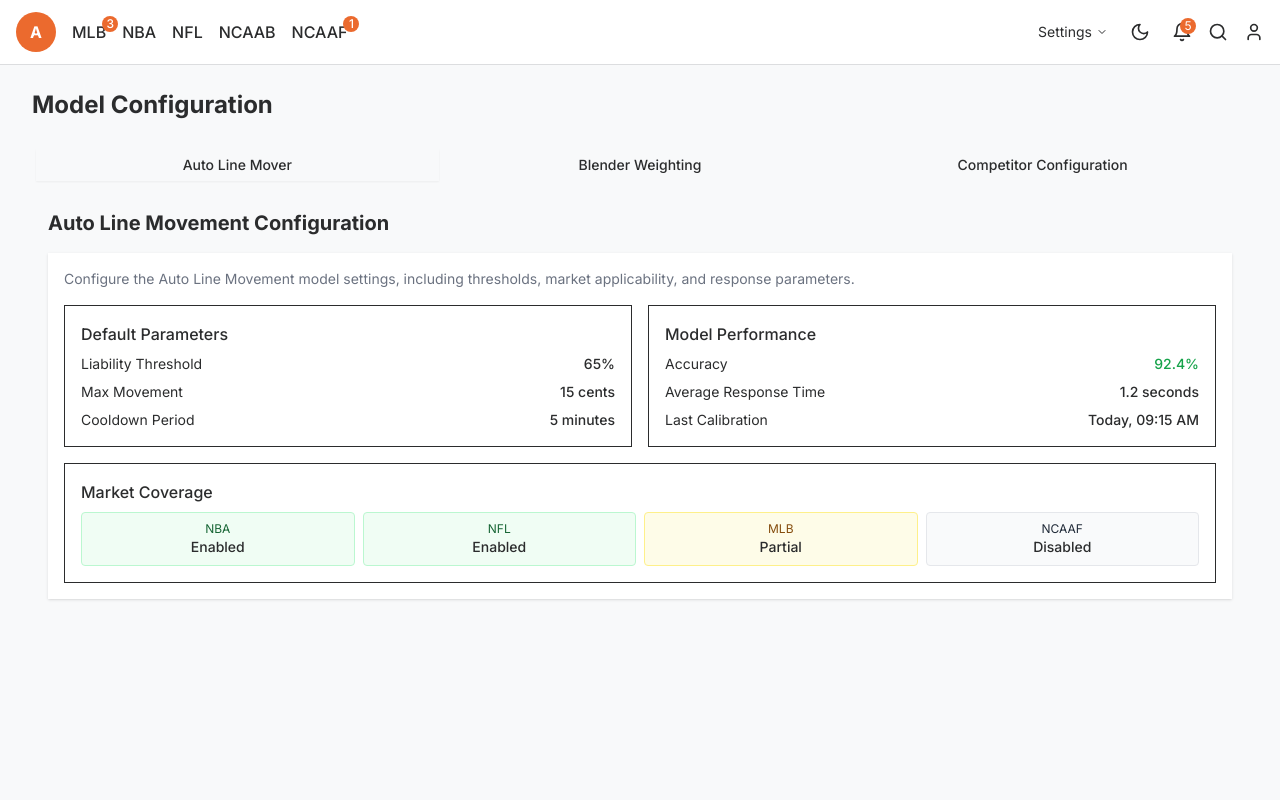
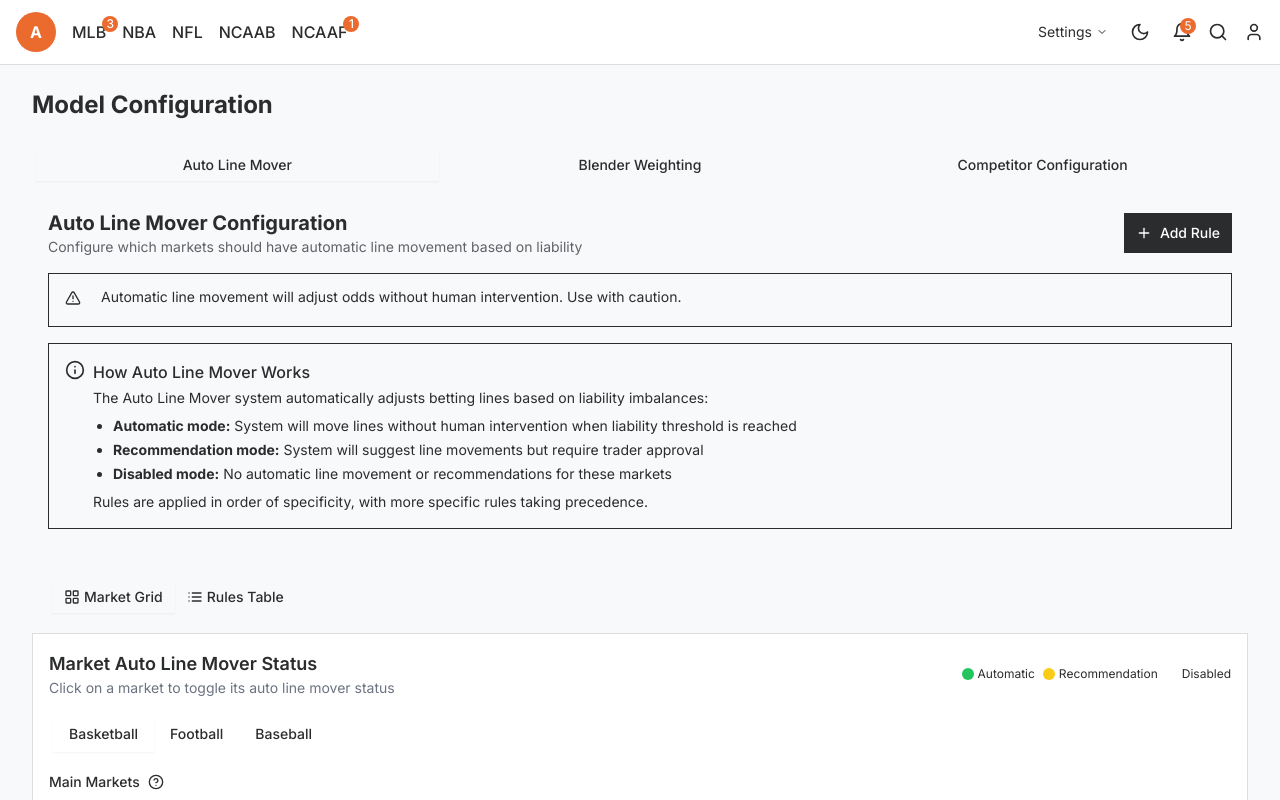
Before and after one commit to samheelangstrom/Trader-UI-, a Next.js app: page /model-configuration in a window 1280 px wide. Shown: the top 800 px of the page. Built offline with nearby package versions, Linux system fonts and the light colour scheme.

Commit message:
Resolve merge conflict and use shared sports data

```diff
--- a/app/model-configuration/page.tsx
+++ b/app/model-configuration/page.tsx
@@ -6,6 +6,7 @@ import TopNavigation from "@/components/top-navigation"
 import { Card, CardContent } from "@/components/ui/card"
 import { Select, SelectTrigger, SelectContent, SelectItem } from "@/components/ui/select"
 import { Badge } from "@/components/ui/badge"
+import { AutoLineMovementView } from "@/features/auto-line-mover"
 import { sportsData } from "@/features/auto-line-mover/data"
 
 const mockMarkets = sportsData
@@ -96,80 +97,6 @@ function ConfidenceInputUI() {
   )
 }
 
-// Placeholder components for the Model Configuration sections
-const AutoLineMovementConfig = () => (
-  <div className="p-4">
-    <h2 className="text-xl font-bold mb-4">Auto Line Movement Configuration</h2>
-    <div className="bg-white rounded-md shadow p-4">
-      <p className="text-sm text-gray-500 mb-4">
-        Configure the Auto Line Movement model settings, including thresholds, market applicability, and response
-        parameters.
-      </p>
-
-      <div className="space-y-4">
-        <div className="grid grid-cols-1 md:grid-cols-2 gap-4">
-          <div className="border rounded-md p-4">
-            <h3 className="font-medium mb-2">Default Parameters</h3>
-            <div className="space-y-2">
-              <div className="flex justify-between">
-                <span className="text-sm">Liability Threshold</span>
-                <span className="text-sm font-medium">65%</span>
-              </div>
-              <div className="flex justify-between">
-                <span className="text-sm">Max Movement</span>
-                <span className="text-sm font-medium">15 cents</span>
-              </div>
-              <div className="flex justify-between">
-                <span className="text-sm">Cooldown Period</span>
-                <span className="text-sm font-medium">5 minutes</span>
-              </div>
-            </div>
-          </div>
-
-          <div className="border rounded-md p-4">
-            <h3 className="font-medium mb-2">Model Performance</h3>
-            <div className="space-y-2">
-              <div className="flex justify-between">
-                <span className="text-sm">Accuracy</span>
-                <span className="text-sm font-medium text-green-600">92.4%</span>
-              </div>
-              <div className="flex justify-between">
-                <span className="text-sm">Average Response Time</span>
-                <span className="text-sm font-medium">1.2 seconds</span>
-              </div>
-              <div className="flex justify-between">
-                <span className="text-sm">Last Calibration</span>
-                <span className="text-sm font-medium">Today, 09:15 AM</span>
-              </div>
-            </div>
-          </div>
-        </div>
-
-        <div className="border rounded-md p-4">
-          <h3 className="font-medium mb-2">Market Coverage</h3>
-          <div className="grid grid-cols-2 md:grid-cols-4 gap-2">
-            <div className="border rounded p-2 text-center bg-green-50 border-green-200">
-              <div className="text-xs text-green-800">NBA</div>
-              <div className="text-sm font-medium">Enabled</div>
-            </div>
-            <div className="border rounded p-2 text-center bg-green-50 border-green-200">
-              <div className="text-xs text-green-800">NFL</div>
-              <div className="text-sm font-medium">Enabled</div>
-            </div>
-            <div className="border rounded p-2 text-center bg-yellow-50 border-yellow-200">
-              <div className="text-xs text-yellow-800">MLB</div>
-              <div className="text-sm font-medium">Partial</div>
-            </div>
-            <div className="border rounded p-2 text-center bg-gray-50 border-gray-200">
-              <div className="text-xs text-gray-800">NCAAF</div>
-              <div className="text-sm font-medium">Disabled</div>
-            </div>
-          </div>
-        </div>
-      </div>
-    </div>
-  </div>
-)
 
 const BlenderWeightingConfig = () => (
   <div className="p-4">
@@ -344,7 +271,7 @@ export default function ModelConfigurationPage() {
           </TabsList>
 
           <TabsContent value="alm">
-            <AutoLineMovementConfig />
+            <AutoLineMovementView />
           </TabsContent>
 
           <TabsContent value="blender">
```
